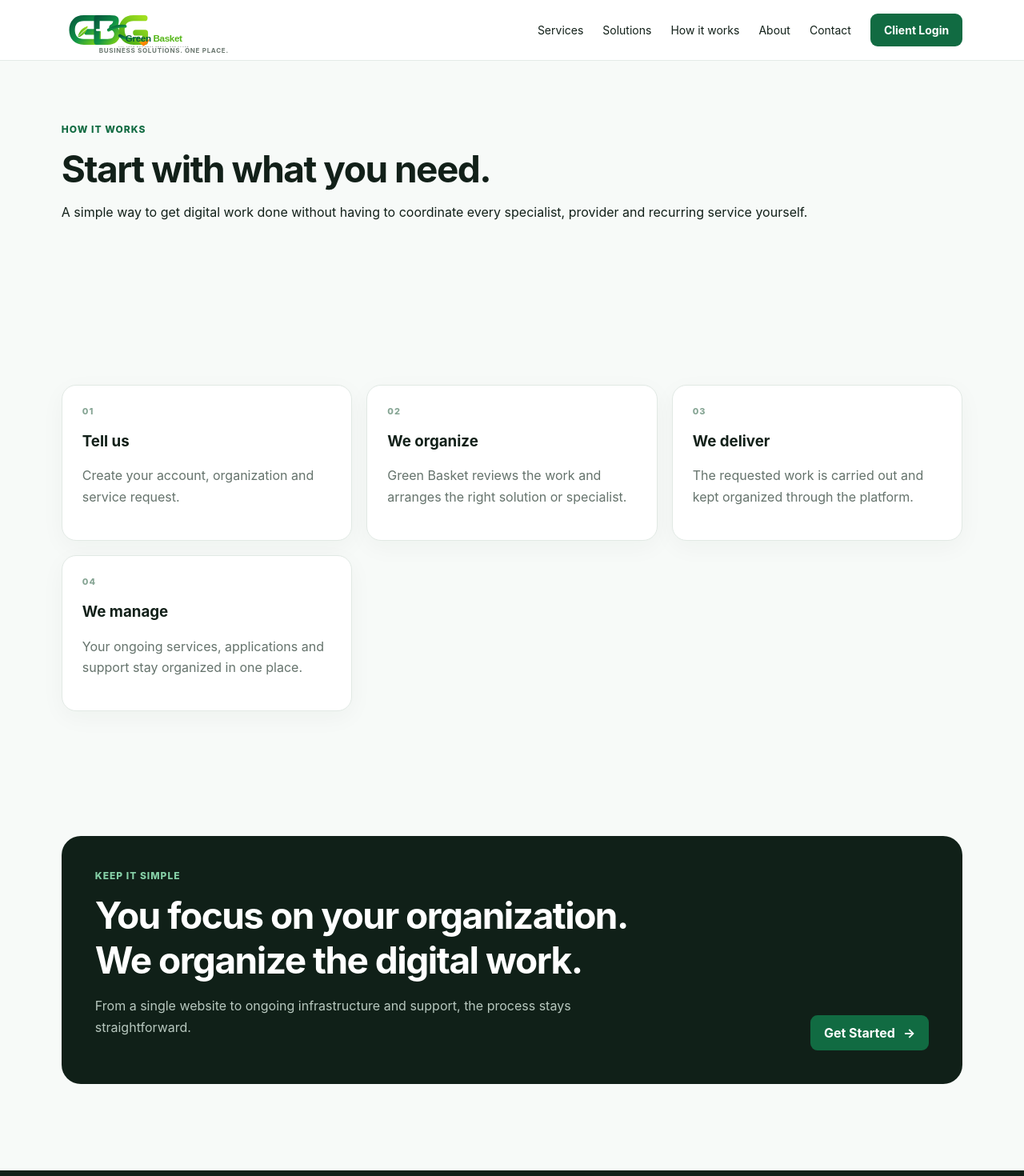
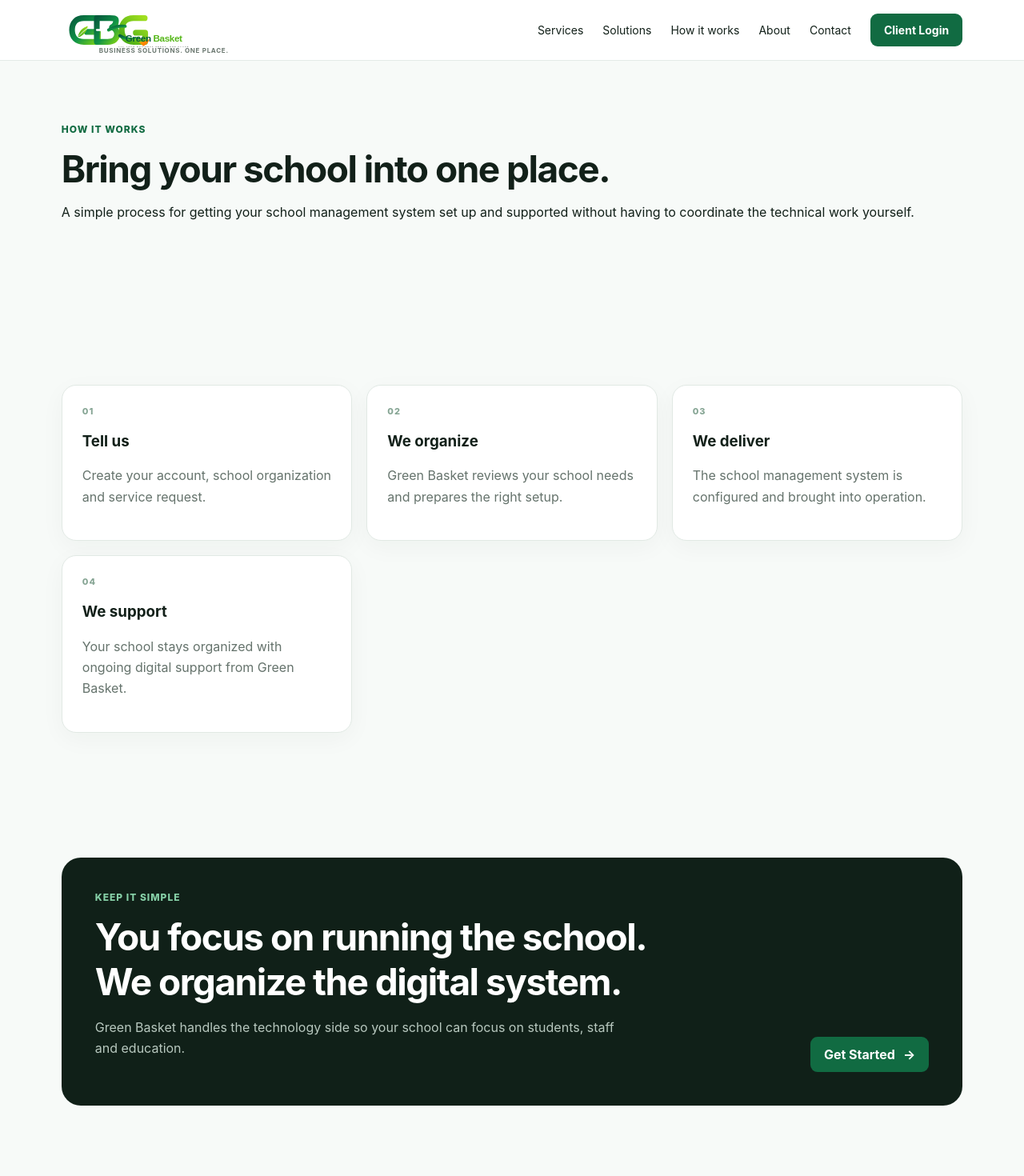
Before and after one commit to greenbasket-labs/GB-Global, a Next.js app: page /how-it-works in a window 1280 px wide. Shown: the top 1470 px of the page at 80% size. Built offline with nearby package versions, Linux system fonts and the light colour scheme.

Commit message:
Refocus how-it-works on school system

```diff
--- a/app/how-it-works/page.tsx
+++ b/app/how-it-works/page.tsx
@@ -1,18 +1,18 @@
 import Link from "next/link";
 
 const steps = [
-  ["01", "Tell us", "Create your account, organization and service request."],
-  ["02", "We organize", "Green Basket reviews the work and arranges the right solution or specialist."],
-  ["03", "We deliver", "The requested work is carried out and kept organized through the platform."],
-  ["04", "We manage", "Your ongoing services, applications and support stay organized in one place."],
+  ["01", "Tell us", "Create your account, school organization and service request."],
+  ["02", "We organize", "Green Basket reviews your school needs and prepares the right setup."],
+  ["03", "We deliver", "The school management system is configured and brought into operation."],
+  ["04", "We support", "Your school stays organized with ongoing digital support from Green Basket."],
 ];
 
 export default function How() {
   return (
     <main>
-      <section className="page page-hero"><div className="pill">How it works</div><h1>Start with what you need.</h1><p className="page-lead">A simple way to get digital work done without having to coordinate every specialist, provider and recurring service yourself.</p></section>
+      <section className="page page-hero"><div className="pill">How it works</div><h1>Bring your school into one place.</h1><p className="page-lead">A simple process for getting your school management system set up and supported without having to coordinate the technical work yourself.</p></section>
       <section className="section"><div className="grid process-grid">{steps.map(([number,title,description])=><div className="card process-card" key={number}><div className="service-number">{number}</div><h3>{title}</h3><p className="muted">{description}</p></div>)}</div></section>
-      <section className="section"><div className="trust-card"><div className="pill">Keep it simple</div><div className="trust-content"><div><h2>You focus on your organization. We organize the digital work.</h2><p className="muted">From a single website to ongoing infrastructure and support, the process stays straightforward.</p></div><Link className="btn" href="/register">Get Started <span>→</span></Link></div></div></section>
+      <section className="section"><div className="trust-card"><div className="pill">Keep it simple</div><div className="trust-content"><div><h2>You focus on running the school. We organize the digital system.</h2><p className="muted">Green Basket handles the technology side so your school can focus on students, staff and education.</p></div><Link className="btn" href="/register">Get Started <span>→</span></Link></div></div></section>
     </main>
   );
 }
```
